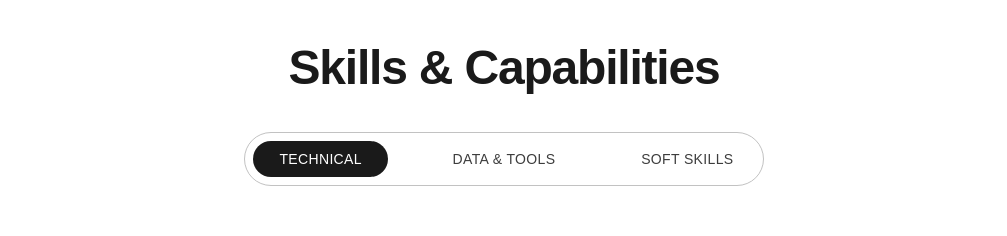
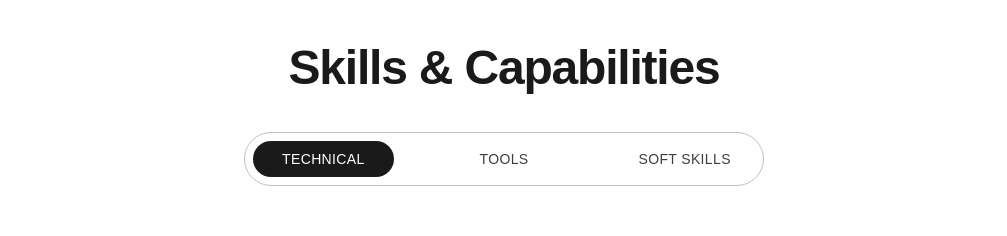
Before and after one commit to yinnyeinhtwe/Yin-s-Portfolio, a React (Vite) app: page / in a window 1280 px wide. Shown: the part 2240-2476 px from the top of the page, without its empty margins (136-1143 px from the left). Built offline with nearby package versions, Linux system fonts and the light colour scheme; a web font is replaced by a local one.

Commit message:
fix: Update details

```diff
--- a/src/sections/Skills.jsx
+++ b/src/sections/Skills.jsx
@@ -2,7 +2,7 @@ import { useState, useEffect, useRef } from 'react'
 
 const TABS = [
   { id: 'Technical',   label: 'Technical'    },
-  { id: 'Data',        label: 'Data & Tools' },
+  { id: 'Data',        label: 'Tools' },
   { id: 'Soft',        label: 'Soft Skills'  },
 ]
 
@@ -129,14 +129,14 @@ export default function Skills() {
         </div>
 
         {/* ── Tab buttons ── */}
-       <div className="reveal reveal-delay-2 flex gap-1 sm:gap-12 mb-12 border border-[#C2C2C2] w-full max-w-[520px] p-2 rounded-full sm:rounded-full mx-auto">
+        <div className="reveal reveal-delay-2 flex gap-4 sm:gap-10 mb-12 border border-[#C2C2C2] w-full max-w-[520px] p-2 rounded-full sm:rounded-full mx-auto">
             {TABS.map(({ id, label }) => (
               <button
                 key={id}
                 onClick={() => switchTab(id)}
                 className={`
                   flex-1 text-sm font-medium tracking-wide uppercase
-        py-2 rounded-full text-center
+                  py-2 rounded-full
                   transition-all duration-300
                   ${active === id
                     ? 'bg-[#1A1A1A] text-white'
```
Lines whose indentation alone changed are shown as unchanged.
